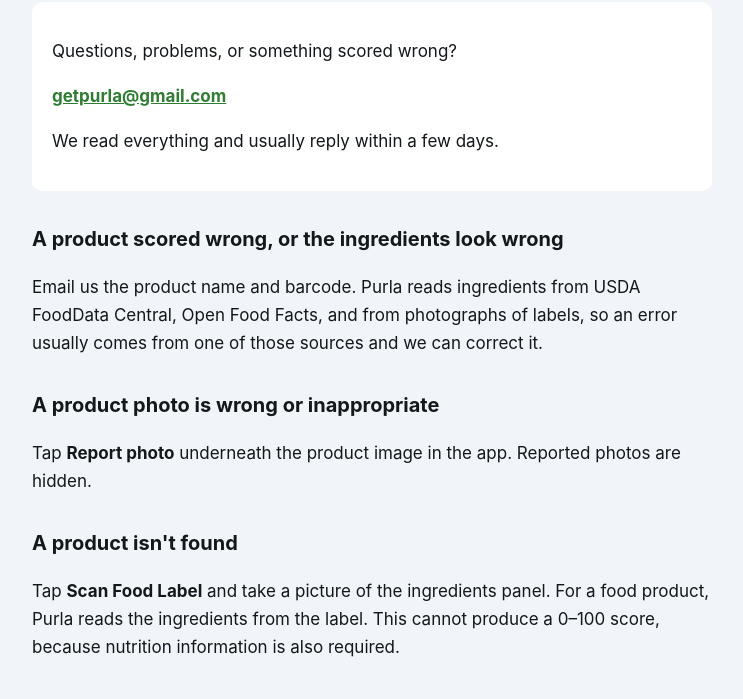
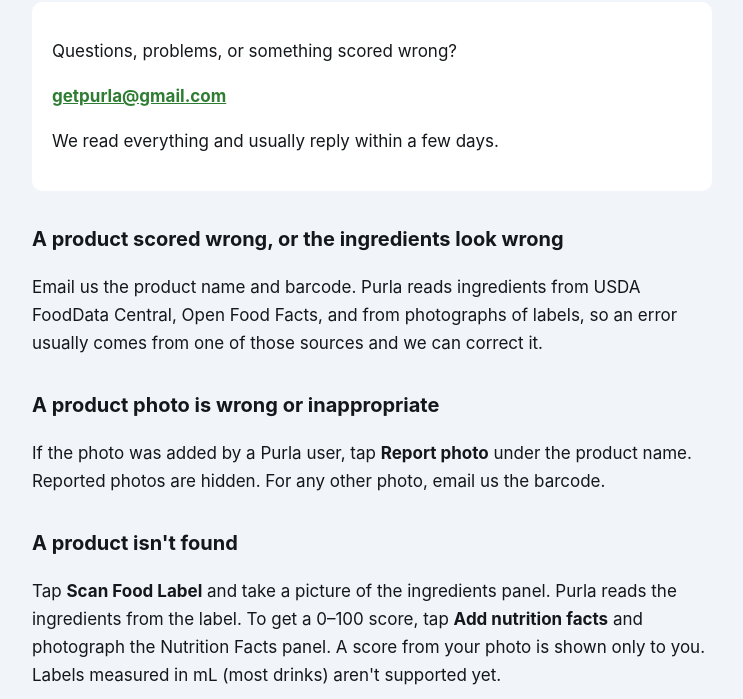
Before and after one commit to JonnyC26/purla-site, a plain HTML site: page support.html in a window 1280 px wide. Shown: the part 100-799 px from the top of the page, without its empty margins (268-1011 px from the left). Drawn offline with Linux system fonts and the light colour scheme.

Commit message:
Update support page: nutrition-facts photo and Report photo scope
Co-Authored-By: Claude Opus 5.5 <noreply@anthropic.com>
Claude-Session: https://claude.ai/code/session_01U8UGujQHhXmcfMZmBdBZGT

```diff
--- a/support.html
+++ b/support.html
@@ -36,13 +36,14 @@ Open Food Facts, and from photographs of labels, so an error usually comes from
 sources and we can correct it.</p>
 
 <h2>A product photo is wrong or inappropriate</h2>
-<p>Tap <strong>Report photo</strong> underneath the product image in the app. Reported photos
-are hidden.</p>
+<p>If the photo was added by a Purla user, tap <strong>Report photo</strong> under the product
+name. Reported photos are hidden. For any other photo, email us the barcode.</p>
 
 <h2>A product isn't found</h2>
 <p>Tap <strong>Scan Food Label</strong> and take a picture of the ingredients panel.
-For a food product, Purla reads the ingredients from the label. This cannot produce a
-0–100 score, because nutrition information is also required.</p>
+Purla reads the ingredients from the label. To get a 0–100 score, tap
+<strong>Add nutrition facts</strong> and photograph the Nutrition Facts panel. A score from
+your photo is shown only to you. Labels measured in mL (most drinks) aren't supported yet.</p>
 
 <h2>Deleting your account</h2>
 <p>Open the app, go to Profile, then Edit Profile, and choose <strong>Delete account</strong>.
```
